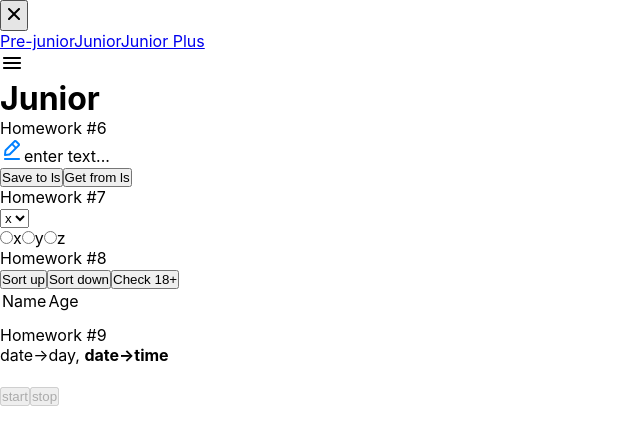
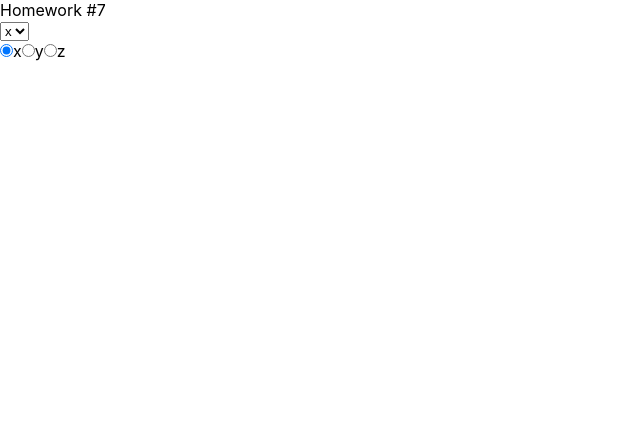
Before and after one commit to MironovNick/Sprint3Week4, a React (Create React App) app: page /#/junior in a window 1280 px wide. Shown: the top 444 px of the page, without its empty margins (0-640 px from the left). Built offline with nearby package versions, Linux system fonts and the light colour scheme.

Commit message:
add HW7 files

```diff
--- a/package.json
+++ b/package.json
@@ -1,6 +1,6 @@
 {
   "name": "hws2",
-  "homepage": "https://MironovNick.github.io/Sprint3Week1",
+  "homepage": "https://MironovNick.github.io/Sprint3Week3",
   "version": "0.1.0",
   "private": true,
   "dependencies": {
--- a/src/s1-main/App.tsx
+++ b/src/s1-main/App.tsx
@@ -5,6 +5,7 @@ import HW2 from '../s2-homeworks/hw02/HW2'
 import HW3 from "../s2-homeworks/hw03/HW3";
 import HW4 from "../s2-homeworks/hw04/HW4";
 import HW5 from "../s2-homeworks/hw05/HW5";
+import HW7 from "../s2-homeworks/hw07/HW7";
 
 function App() {
     return (
@@ -16,7 +17,7 @@ function App() {
             {/*<HW4/>*/}
 
             {/*при выполнении дз 5 и более - закомментировать здесь дз 1-4, так как они есть внутри дз 5*/}
-            <HW5/>
+            <HW7/>
         </div>
     )
 }
--- a/src/s2-homeworks/hw05/header/Header.module.css
+++ b/src/s2-homeworks/hw05/header/Header.module.css
@@ -2,6 +2,16 @@
 }
 
 .header {
+
+}
+
+#hw5-header{
+    display: flex;
+    width: 100%;
+    height: 60px;
+    padding: 30px 30px;
+    box-shadow: 0px 0px 2px 0px rgba(29, 33, 38, 0.1);
+    box-shadow: 0px 0px 40px 0px rgba(29, 33, 38, 0.13);
 }
 
 .header h1 {
--- a/src/s2-homeworks/hw07/common/c5-SuperSelect/SuperSelect.tsx
+++ b/src/s2-homeworks/hw07/common/c5-SuperSelect/SuperSelect.tsx
@@ -35,8 +35,11 @@ const SuperSelect: React.FC<SuperSelectPropsType> = ({
           ))
         : [] // map options with key
 
+
+
     const onChangeCallback = (e: ChangeEvent<HTMLSelectElement>) => {
         // делают студенты
+        onChangeOption?.(+e.currentTarget.value)
     }
 
     const finalSelectClassName = s.select + (className ? ' ' + className : '')
--- a/src/s2-homeworks/hw07/common/c6-SuperRadio/SuperRadio.tsx
+++ b/src/s2-homeworks/hw07/common/c6-SuperRadio/SuperRadio.tsx
@@ -36,6 +36,7 @@ const SuperRadio: React.FC<SuperRadioPropsType> = ({
 }) => {
     const onChangeCallback = (e: ChangeEvent<HTMLInputElement>) => {
         // делают студенты
+        onChangeOption?.(e.currentTarget.value)
     }
 
     const finalRadioClassName = s.radio + (className ? ' ' + className : '')
@@ -49,6 +50,9 @@ const SuperRadio: React.FC<SuperRadioPropsType> = ({
                       className={finalRadioClassName}
                       type={'radio'}
                       // name, checked, value делают студенты
+                      name={name}
+                      checked={o.id == value}
+                      value={o.id}
 
                       onChange={onChangeCallback}
                       {...restProps}
```
